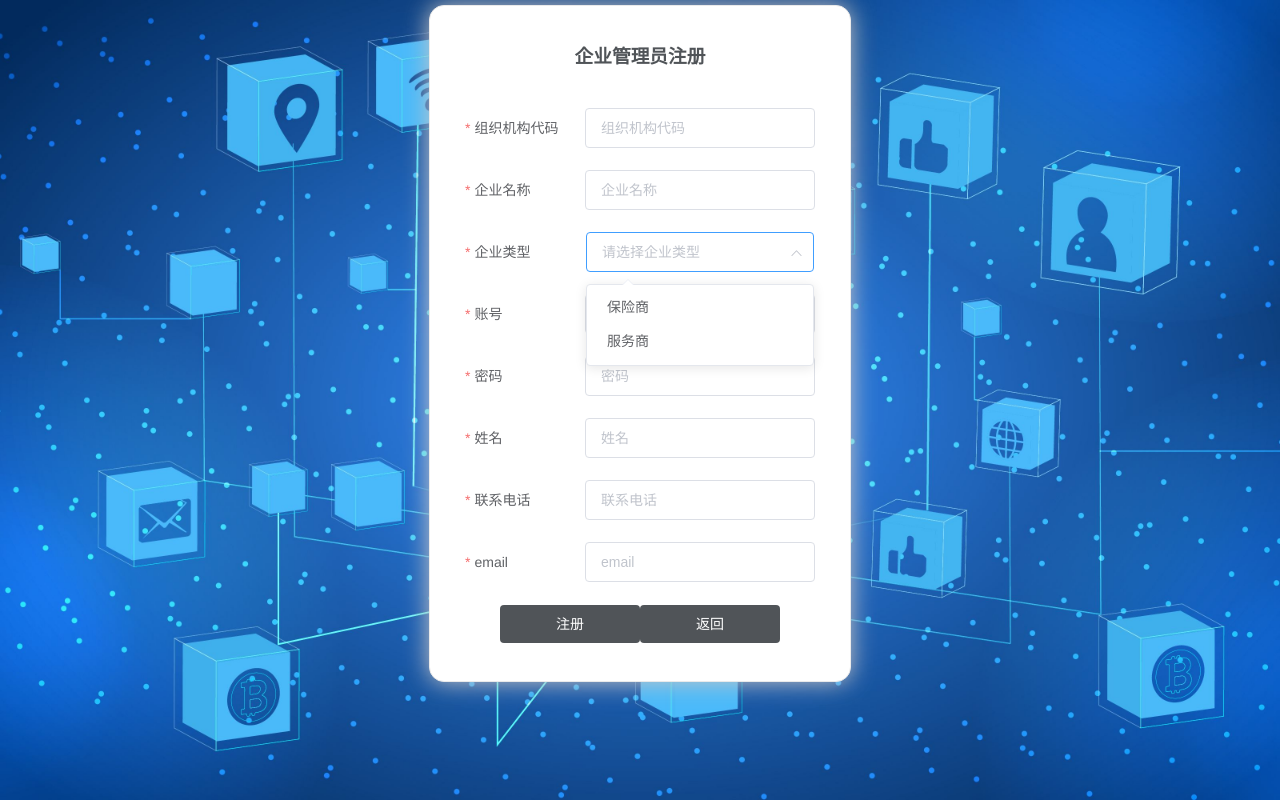
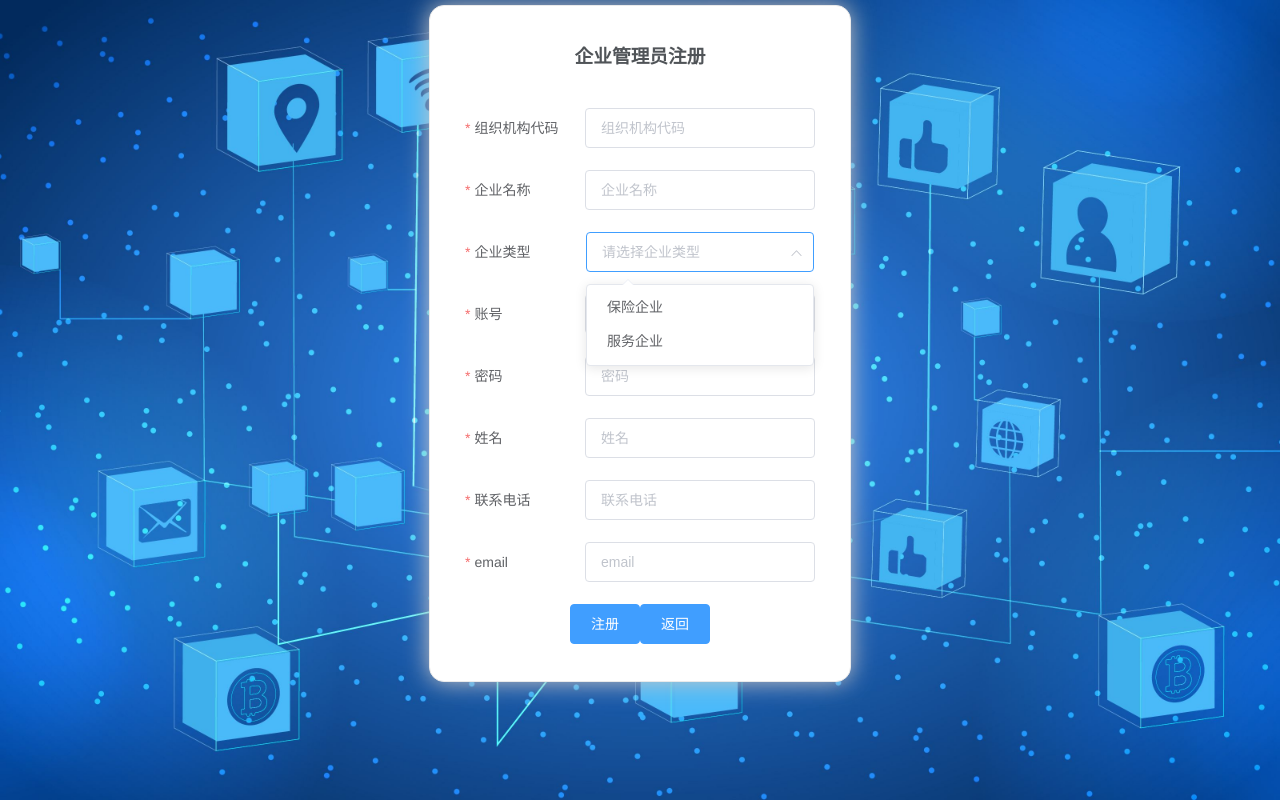
Before and after one commit to qiuyu-dev/alpha_vue, a Vue app: page /registerEnterprise in a window 1280 px wide. Both pictures are taken after a click on the icon 796 px from the left and 252 px from the top of the page. Built offline with nearby package versions, Linux system fonts and the light colour scheme.

Commit message:
modify button style

```diff
--- a/src/components/register/RegisterEnterprise.vue
+++ b/src/components/register/RegisterEnterprise.vue
@@ -13,8 +13,8 @@
     </el-form-item>
     <el-form-item label="企业类型" :label-width="formLabelWidth" prop="ctype">
       <el-select v-model="registerForm.ctype" placeholder="请选择企业类型">
-          <el-option label="保险商" value="2"></el-option>
-          <el-option label="服务商" value="3"></el-option>
+          <el-option label="保险企业" value="2"></el-option>
+          <el-option label="服务企业" value="3"></el-option>
         </el-select>
     </el-form-item>
     <el-form-item label="账号" :label-width="formLabelWidth" prop="username">
@@ -38,8 +38,8 @@
                 auto-complete="off" placeholder="email" @blur="validEmail()"></el-input>
     </el-form-item>
     <el-form-item style="width: 100%">
-      <el-button type="primary" style="width: 40%;background: #505458;border: none" v-on:click="register">注册</el-button>
-      <router-link to="login"><el-button type="primary" style="width: 40%;background: #505458;border: none">返回</el-button></router-link>
+      <el-button type="primary" v-on:click="register">注册</el-button>
+      <router-link to="login"><el-button type="primary">返回</el-button></router-link>
     </el-form-item>
   </el-form>
   </div>
```
